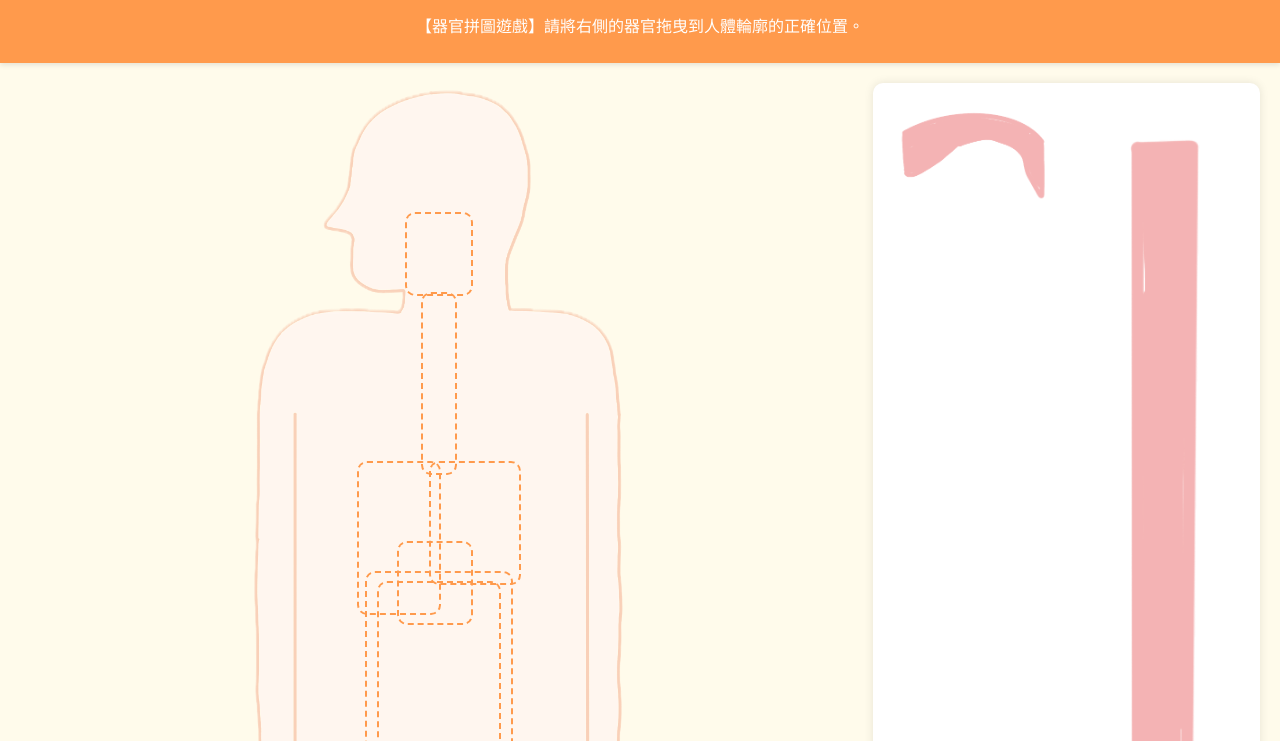
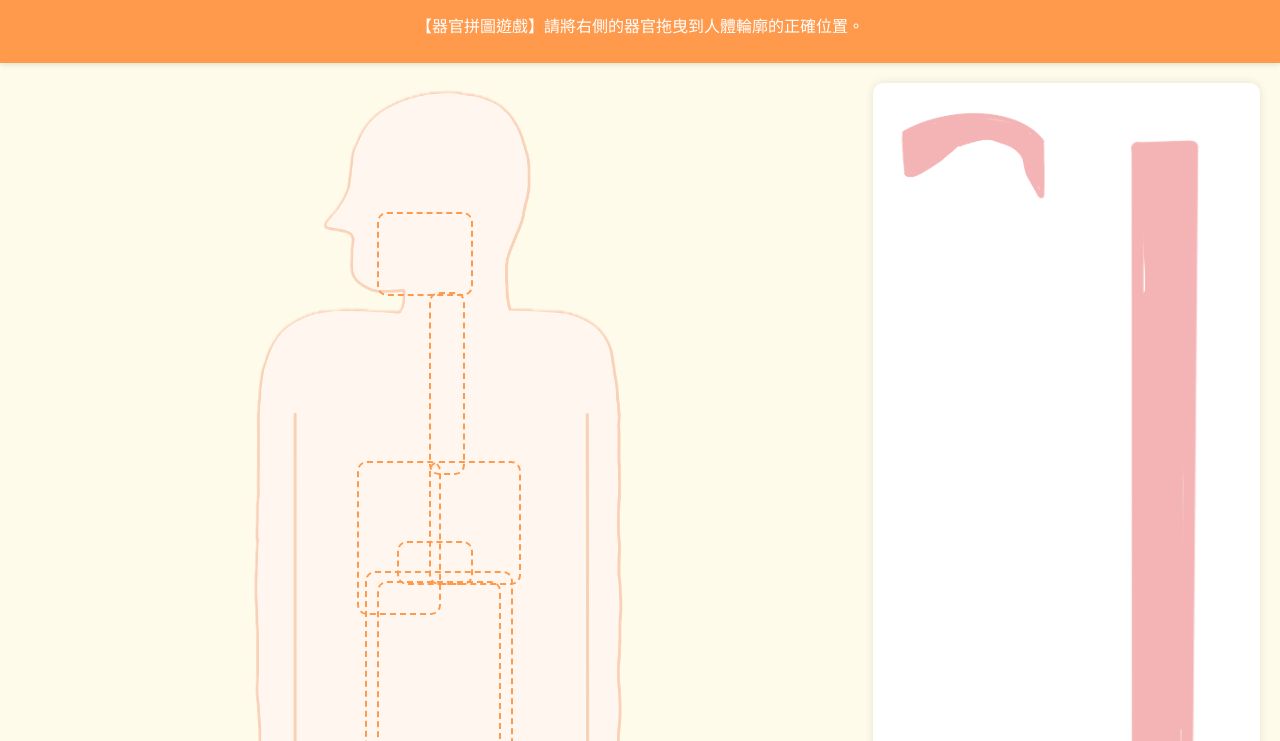
Before and after one commit to browman75/digestion-system-game, a plain HTML site: page index.html in a window 1280 px wide. Shown: the part 59-800 px from the top of the page. Drawn offline with Linux system fonts and the light colour scheme.

Commit message:
Adjust positions and sizes of digestive system elements

```diff
--- a/style.css
+++ b/style.css
@@ -119,11 +119,11 @@ h1 {
 }
 
 /* 放置區位置 (需要根據你的輪廓圖精確調整) */
-#dz-mouth { top: 13%; left: 42%; width: 16%; height: 8%; }
-#dz-esophagus { top: 21%; left: 46%; width: 8%; height: 18%; }
+#dz-mouth { top: 13%; left: 35%; width: 23%; height: 8%; }
+#dz-esophagus { top: 21%; left: 48%; width: 8%; height: 18%; }
 #dz-stomach { top: 38%; left: 48%; width: 22%; height: 12%; }
 #dz-liver { top: 38%; left: 30%; width: 20%; height: 15%; }
-#dz-pancreas { top: 46%; left: 40%; width: 18%; height: 8%; }
+#dz-pancreas { top: 46%; left: 40%; width: 18%; height: 4%; }
 #dz-small-intestine { top: 50%; left: 35%; width: 30%; height: 20%; }
 #dz-large-intestine { top: 49%; left: 32%; width: 36%; height: 25%; }
 
```
